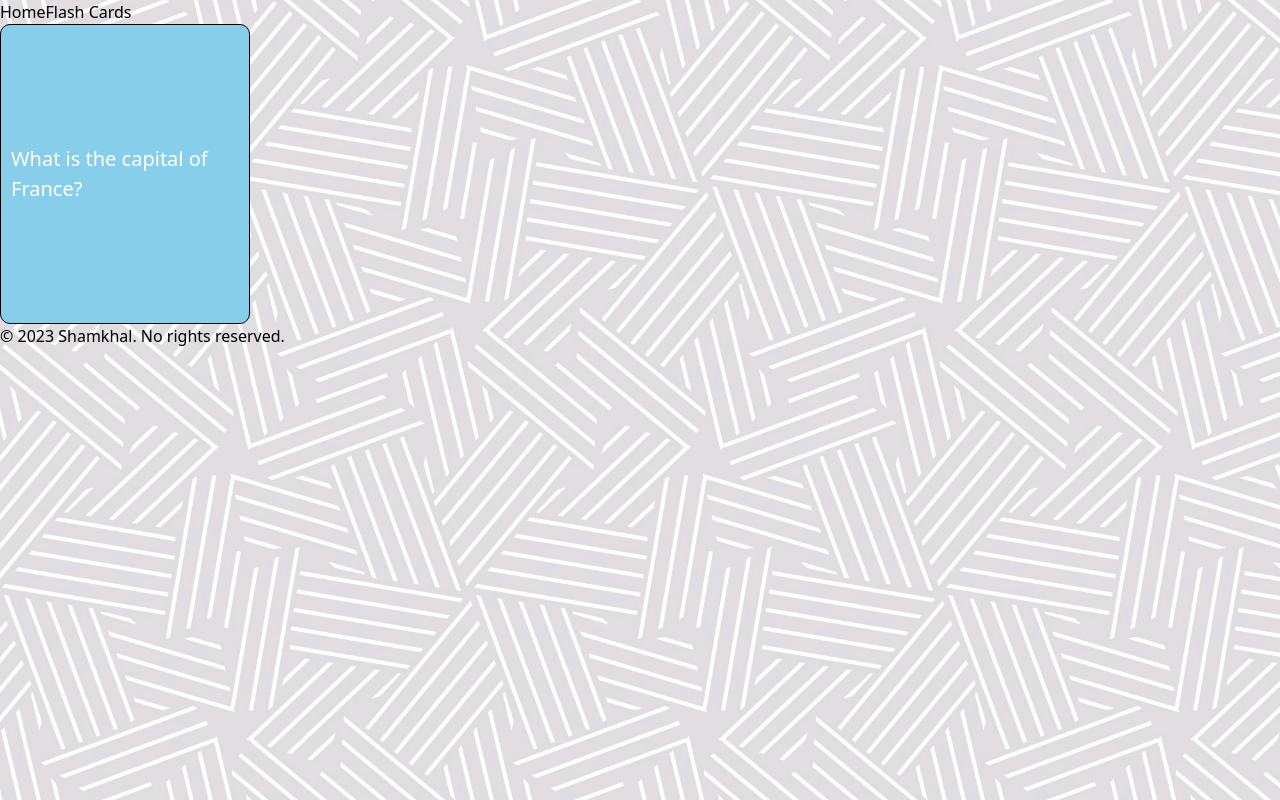
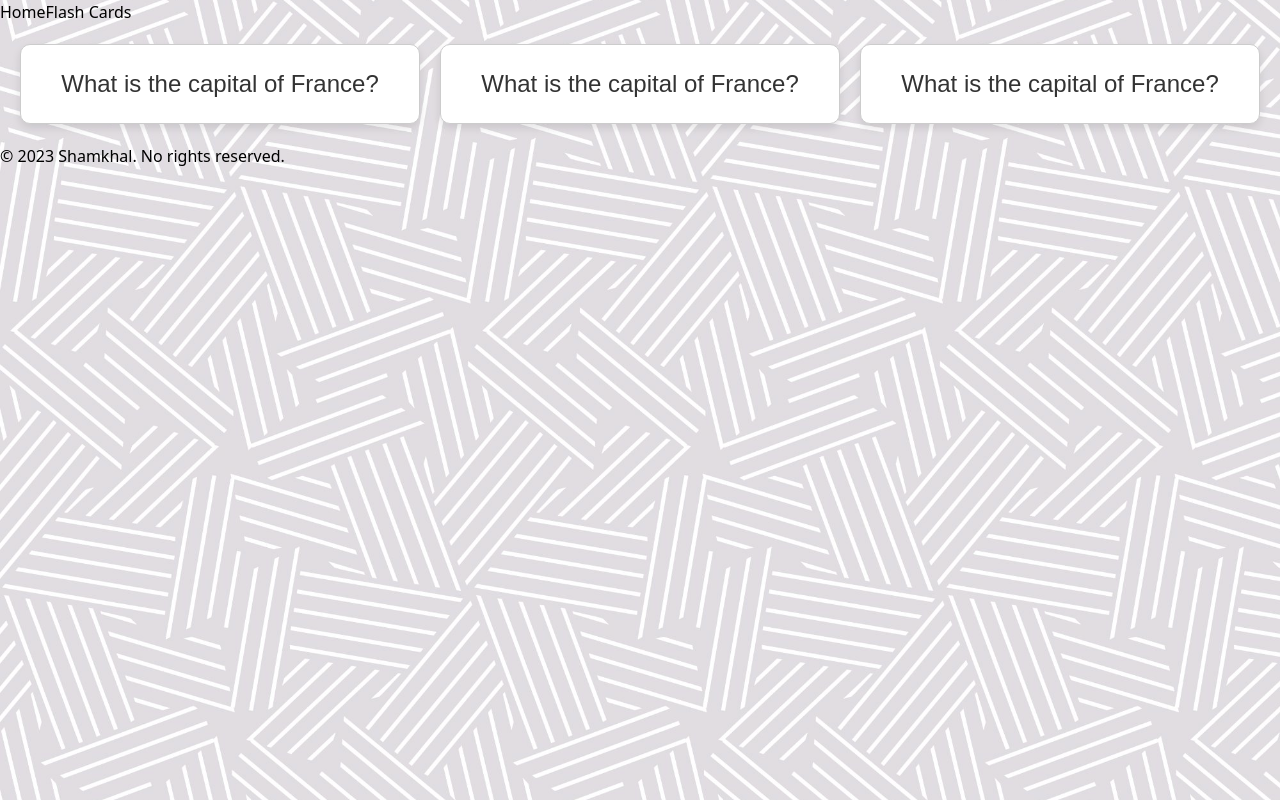
Before and after one commit to Shuseynzada/web-mobile-as3, a React (Vite) app: page /cards in a window 1280 px wide. Built offline with nearby package versions, Linux system fonts and the light colour scheme; data requests are answered from the project's data file.

Commit message:
useFetch

```diff
--- a/src/components/CardsPage/Card.css
+++ b/src/components/CardsPage/Card.css
@@ -1,42 +1,48 @@
-.flashcard {
+/* Card.css */
+
+.card {
+  height: 5em;
+  width: 100%;
   perspective: 1000px;
-  width: 250px; /* Adjust size as needed */
-  height: 300px; /* Adjust size as needed */
 }
 
-.card {
-  width: 100%;
-  height: 100%;
-  transform-style: preserve-3d;
-  transition: transform 0.5s;
-  cursor: pointer;
-}
-
-.card.flipped {
+.card.flipped .front {
   transform: rotateY(180deg);
 }
 
+.card.flipped .back {
+  transform: rotateY(0deg);
+}
+
 .front, .back {
+  width: 100%;
+  height: 100%;
   position: absolute;
   backface-visibility: hidden;
-  width: 100%;
-  height: 100%;
+  border: 1px solid #ccc;
+  border-radius: 10px;
+  box-shadow: 0 4px 8px rgba(0,0,0,0.1);
   display: flex;
   align-items: center;
   justify-content: center;
-  font-size: 20px;
-  color: white;
-  border: 1px solid black;
-  border-radius: 10px;
-  padding: 10px;
-  box-sizing: border-box;
+  font-size: 1.5em;
+  padding: 20px;
+  background-color: white;
+  transition: transform 0.6s linear;
 }
 
 .front {
-  background-color: skyblue;
+  transform: rotateY(0deg);
 }
 
 .back {
-  background-color: tomato;
-  transform: rotateY(180deg);
+  transform: rotateY(-180deg);
+  background-color: #f0f0f0;
 }
+
+/* Typography */
+.front, .back {
+  font-family: 'Arial', sans-serif;
+  color: #333;
+  text-align: center;
+}
--- a/src/components/CardsPage/Card.tsx
+++ b/src/components/CardsPage/Card.tsx
@@ -1,7 +1,7 @@
-import React, { useState } from 'react';
+import { useState } from 'react';
 import './Card.css';
 
-interface CardProps {
+export interface CardProps {
     question: string;
     answer: string;
 }
@@ -14,14 +14,12 @@
     };
 
     return (
-        <div className="flashcard" onClick={handleClick}>
-            <div className={`card ${isFlipped ? 'flipped' : ''}`}>
-                <div className="front">
-                    {question}
-                </div>
-                <div className="back">
-                    {answer}
-                </div>
+        <div className={`card ${isFlipped ? 'flipped' : ''}`} onClick={handleClick}>
+            <div className="front">
+                {question}
+            </div>
+            <div className="back">
+                {answer}
             </div>
         </div>
     );
--- a/src/components/CardsPage/Container.css
+++ b/src/components/CardsPage/Container.css
@@ -1,6 +1,6 @@
 .flashcards-grid {
   display: grid;
-    grid-template-columns: repeat(auto-fit, minmax(250px, 1fr));
+  grid-template-columns: 1fr 1fr 1fr;
   gap: 20px;
   padding: 20px;
   justify-items: center;
--- a/src/components/CardsPage/Container.tsx
+++ b/src/components/CardsPage/Container.tsx
@@ -1,8 +1,19 @@
+import { useEffect } from 'react'
+import useFetch from '../../hooks/useFetch'
 import Card from './Card'
+import "./Container.css"
+function Container() {
 
-function Container() {
+  const { data} = useFetch(import.meta.env.VITE_API_KEY + "/flashcards", 1, 10)
+
+  useEffect(()=>{
+    console.log(data)
+  },[data])
+
   return (
-    <div>
+    <div className='flashcards-grid'>
+      <Card question="What is the capital of France?" answer="Paris" />
+      <Card question="What is the capital of France?" answer="Paris" />
       <Card question="What is the capital of France?" answer="Paris" />
     </div>
   )
--- /dev/null
+++ b/src/hooks/useFetch.ts
@@ -0,0 +1,33 @@
+import axios, { AxiosError, AxiosResponse } from "axios";
+import { useCallback, useEffect, useState } from "react"
+
+
+const useFetch = (url: string, initialPage: number = 1, loadCount: number = 5) => {
+    const [data, setData] = useState();
+    const [page, setPage] = useState(initialPage);
+    const [error, setError] = useState<string>();
+    const [isLoading, setIsLoading] = useState<boolean>(false);
+
+    const fetchData = useCallback(() => {
+        setIsLoading(true)
+        axios.get(url+`?_page=${initialPage}&_limit=${loadCount}`)
+            .then((res: AxiosResponse) => {
+                setData(res.data)
+            })
+            .catch((err:AxiosError)=>{
+                setError(err.message)
+            })
+            .finally(()=>{
+                setIsLoading(false)
+            })
+
+    }, [url,page])
+
+    useEffect(()=>{
+        fetchData()
+    }, [fetchData])
+
+    return { data, error, isLoading, page, setPage }
+}
+
+export default useFetch
```
Lines whose indentation alone changed are shown as unchanged.
